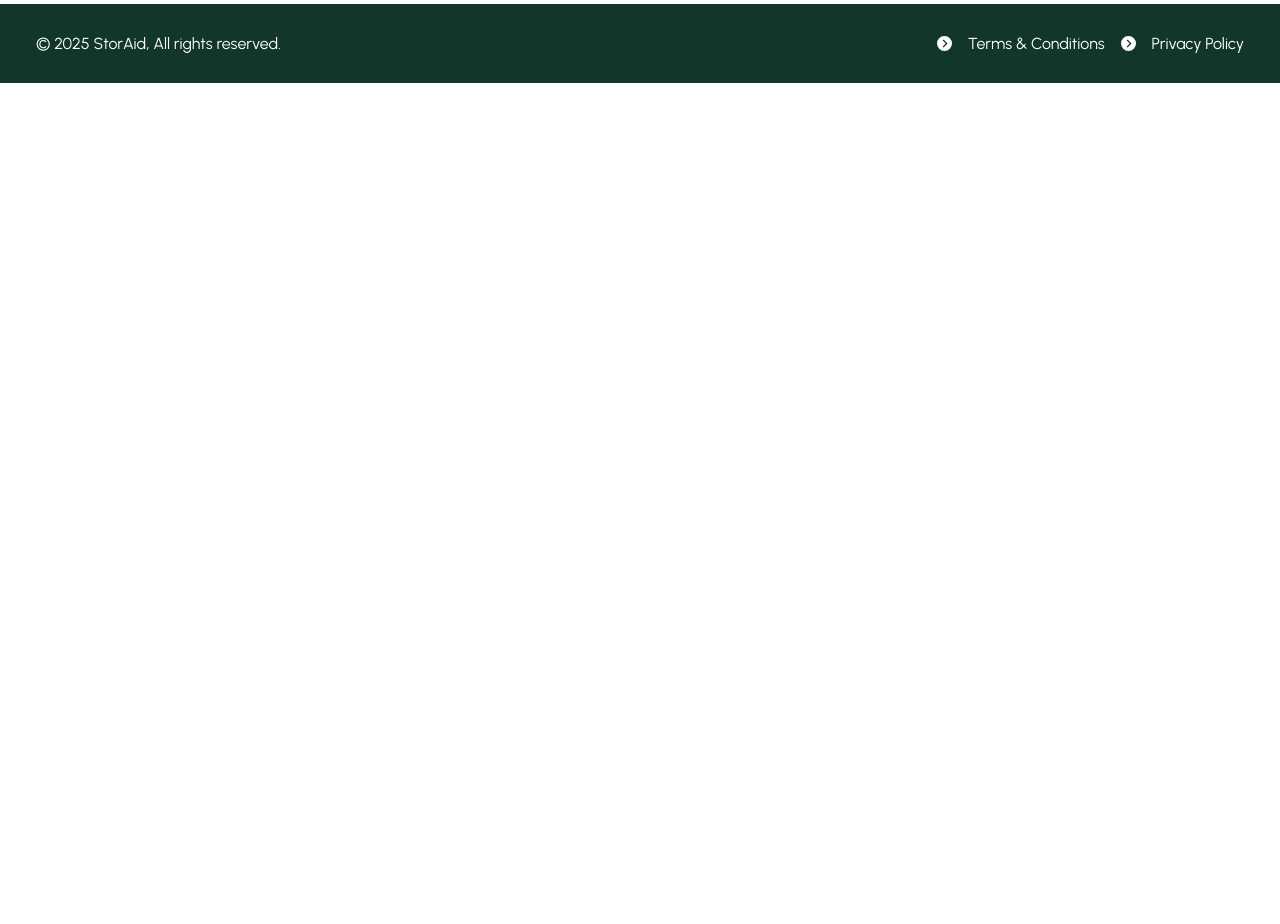
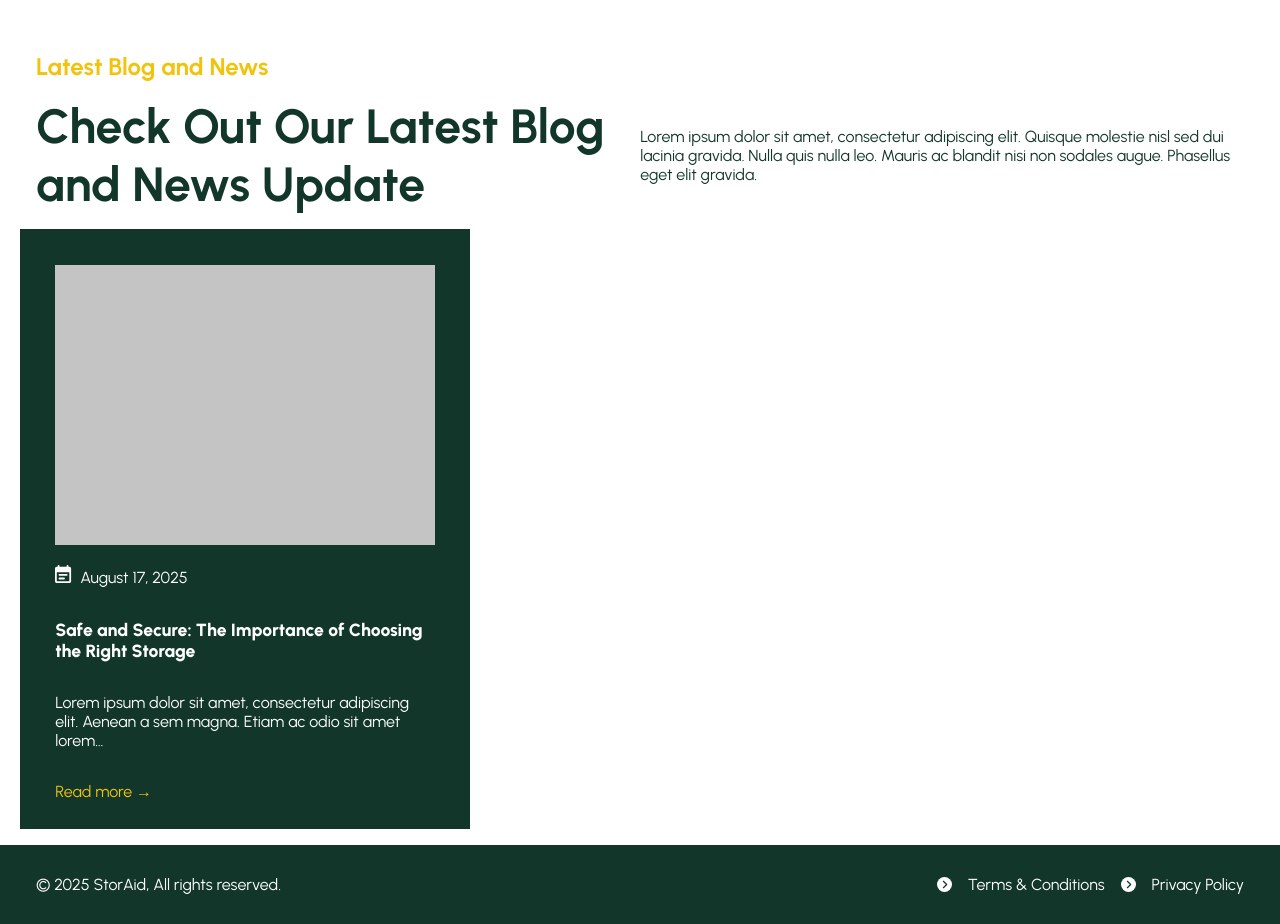
Before and after one commit to Ivonapp/React, a React (Vite) app: page /Home in a window 1280 px wide. Shown: the part 4280-5204 px from the top of the page. Before the commit the page ends 4363 px from the top, so only its background shows below. Built offline with nearby package versions, Linux system fonts and the light colour scheme.

Commit message:
blog column component

```diff
--- a/src/components/Adesign.css
+++ b/src/components/Adesign.css
@@ -556,3 +556,44 @@ padding-top: 5rem;
   width: 20%;
   background-color: black;
 }
+
+
+/*BLOGCOLUMN*/
+
+
+.column-green-1, .column-green-2 {
+  display: flex;
+  justify-content: center;
+  align-items: start;
+  background-color: var(--green-primary-color);
+  width: 450px;
+  height: 300px;
+  padding-top: 2.2rem;
+}
+.column-gray-border {
+  background-color: #c4c4c4;
+  width: 380px;
+  height: 280px;
+}
+.column-green-2 {
+  display: flex;
+  justify-content: start;
+  flex-direction: column;
+  padding-left: 2.2rem;
+  padding-right: 2.2rem;
+  margin-bottom: 1rem;
+}
+.column-ingress, .kalender-text, .column-title, .column-datum {
+  color: var(--white-color);
+  padding-top: 2rem;
+}
+.column-yellow-ingress {
+  color: var(--orange-primary-color);
+  padding-top: 2rem;
+}
+.kalender-text {
+  padding-left: 0.5rem;
+}
+.column-title {
+  font-weight: 800;
+}
--- /dev/null
+++ b/src/components/Blogcolumn.jsx
@@ -0,0 +1,30 @@
+import React from 'react'
+import Kalendericon from '../assets/images/Kalendericon.svg';
+
+
+function Blogcolumn() {
+  return (
+    <div>
+
+<div className="column-container">
+    <div className="column-green-1">
+    <div className="column-gray-border"></div>
+    </div>
+    <div className="column-green-2">
+
+
+
+
+<div className="column-icon-datum">
+<a href="" className="kalender-icon"><img src= {Kalendericon} alt="Icon kalender"/></a>
+                             <span className="kalender-text">August 17, 2025</span></div>
+                        <h6 className="column-title">Safe and Secure: The Importance of Choosing the Right Storage</h6>
+                    <div className="column-ingress">Lorem ipsum dolor sit amet, consectetur adipiscing elit. Aenean a sem magna. Etiam ac odio sit amet lorem…</div>
+                <div className="column-yellow-ingress">Read more →</div>
+            </div>
+        </div>
+    </div>
+  )
+}
+
+export default Blogcolumn
--- /dev/null
+++ b/src/components/Blogs.jsx
@@ -0,0 +1,22 @@
+import React from 'react'
+import Blogcolumn from './Blogcolumn';
+import Titlelayout from './Titlelayout';
+
+function Blogs() {
+  return (
+    <div>
+        <div className="container">
+        <Titlelayout
+        title ="Latest Blog and News"
+        middletitle ="Check Out Our Latest Blog and News Update"
+        ingress ="Lorem ipsum dolor sit amet, consectetur adipiscing elit. Quisque molestie nisl sed dui lacinia gravida. Nulla quis nulla leo. Mauris ac blandit nisi non sodales augue. Phasellus eget elit gravida."
+        />
+
+        <Blogcolumn />
+    </div>
+
+    </div>
+  )
+}
+
+export default Blogs
--- a/src/pages/Home.jsx
+++ b/src/pages/Home.jsx
@@ -7,6 +7,7 @@ import Servicescolumns from '../components/Servicescolumns';
 import Chooseus from '../components/Chooseus';
 import Pricingplan from '../components/Pricingplan';
 import Greentext from '../components/Greentext';
+import Blogs from '../components/Blogs';
 
 const Home = () => {
   return (
@@ -21,7 +22,7 @@ const Home = () => {
       greentitle ="Looking for Secure and Flexible Storage? Find Your Perfect Fit With Us."
       greeningresse ="Lorem ipsum dolor sit amet, consectetur adipiscing elit. Quisque molestie nisl sed dui lacinia gravida. Nulla quis nulla leo. Mauris ac blandit nisi non sodales augue. Phasellus eget elit gravida."
       />
-
+    <Blogs />
 
       <Footer />
     </div>
```
Also changed, not shown: src/assets/images/Kalendericon.svg (added).
